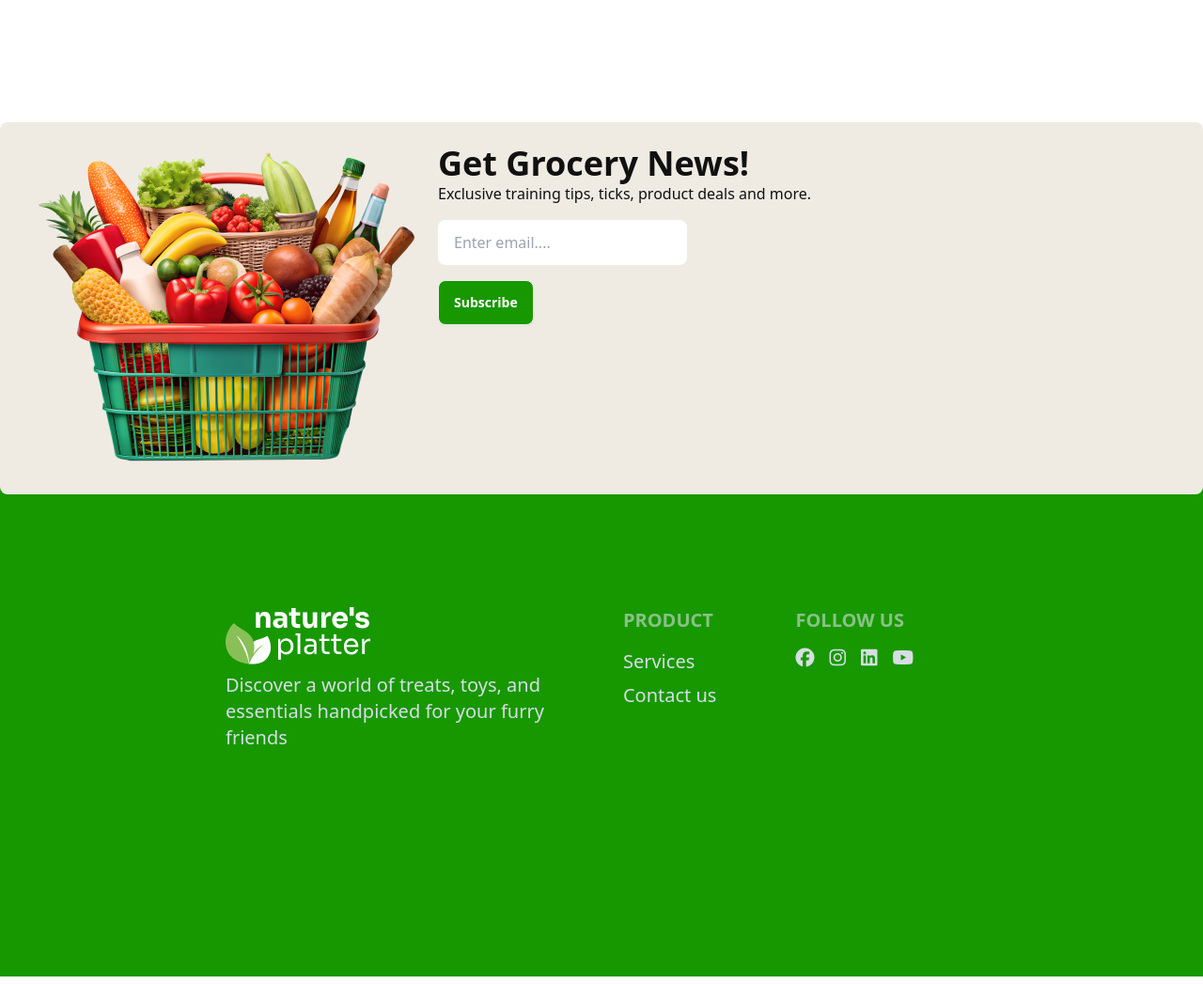
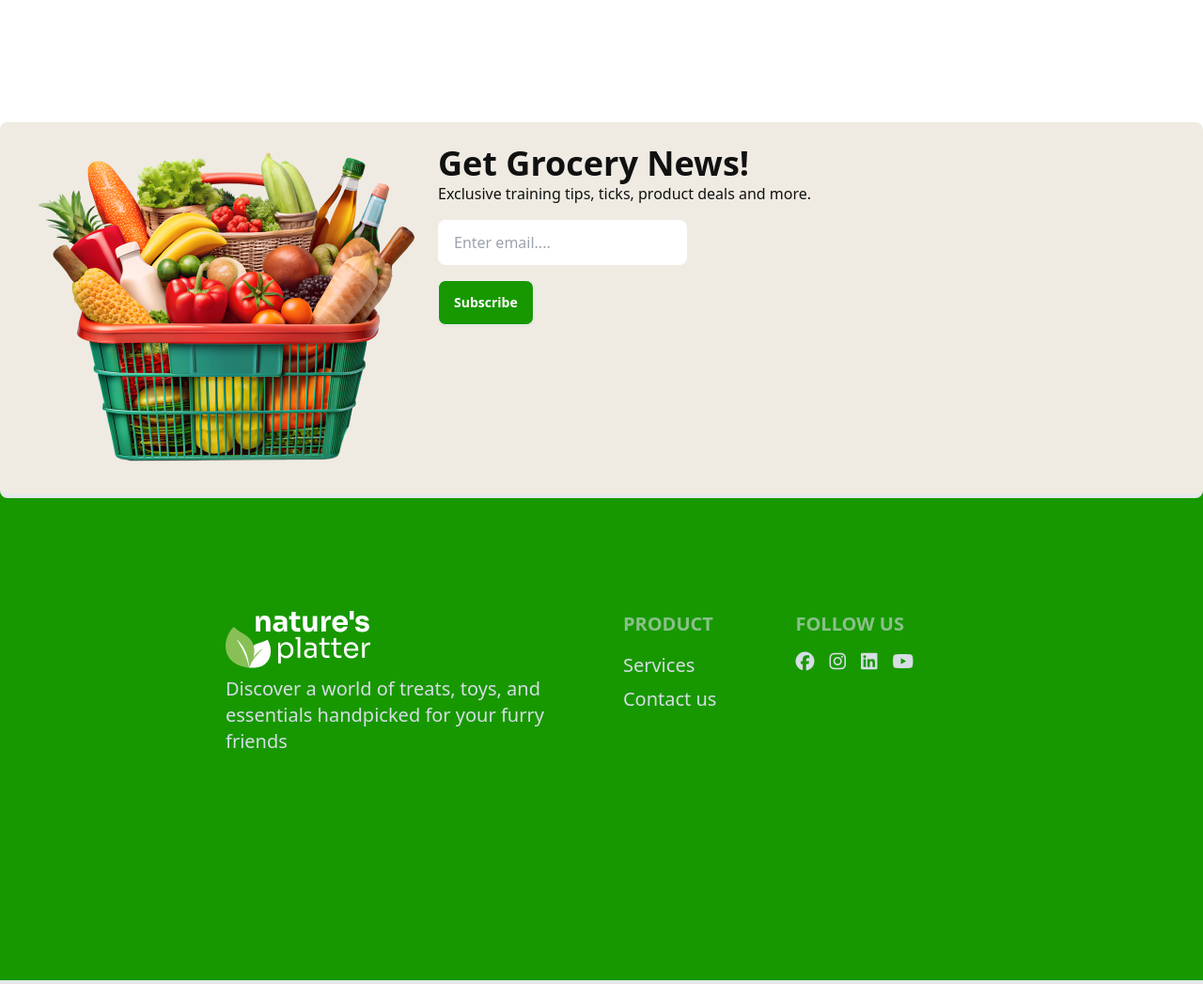
Before and after one commit to nosratict14023/Assignment_03_Category_0002, a plain HTML site: page index.html in a window 1280 px wide. Shown: the part 3340-4387 px from the top of the page at 94% size. Drawn offline with nearby package versions, Linux system fonts and the light colour scheme.

Commit message:
final change

```diff
--- a/index.html
+++ b/index.html
@@ -228,7 +228,9 @@
 
   </section>
 
-  </div><section class="container mx-auto" >
+  </div>
+
+  <section class="container mx-auto " >
     <h3 class="py-12  text-2xl font-bold md:text-4xl text-nature-primary">Arrival & Offers</h3>
   <div class="grid sm:grid-cols-1 md:grid-cols-3">
     <div class="grid grid-cols-2 md:col-span-2 p-1 m-6 bg-nature-primary rounded-xl">
@@ -253,7 +255,7 @@
       </div>
     </div>
   </section>
-  <section class=" relative top-40 z-10 my-10 md:flex align-centre container mx-auto max-w-7xl p-6 bg-[#EFEBE3] mx-36 rounded-lg">
+  <section class=" relative top-40 z-10 my-10 md:flex align-centre border-b-4 container mx-auto max-w-7xl p-6 bg-[#EFEBE3] mx-36 rounded-lg">
     <div>
      <img src="./c2-assets/vegetable-busket.png" alt="">
   </div>
@@ -273,7 +275,7 @@
   </section>
   <!--Footer Section-->
 
-  <footer class="container mx-auto relative footer sm:footer-horizontal bg-nature-primary  p-60 text-neutral-content">
+  <footer class="container mx-auto border-b-4 relative footer sm:footer-horizontal bg-nature-primary  p-60 text-neutral-content">
     <nav >
      <img src="./c2-assets/logo-footer.png">
      <p class="text-xl">Discover a world of treats, toys, and <br> essentials handpicked for your furry <br> friends</p>
```
